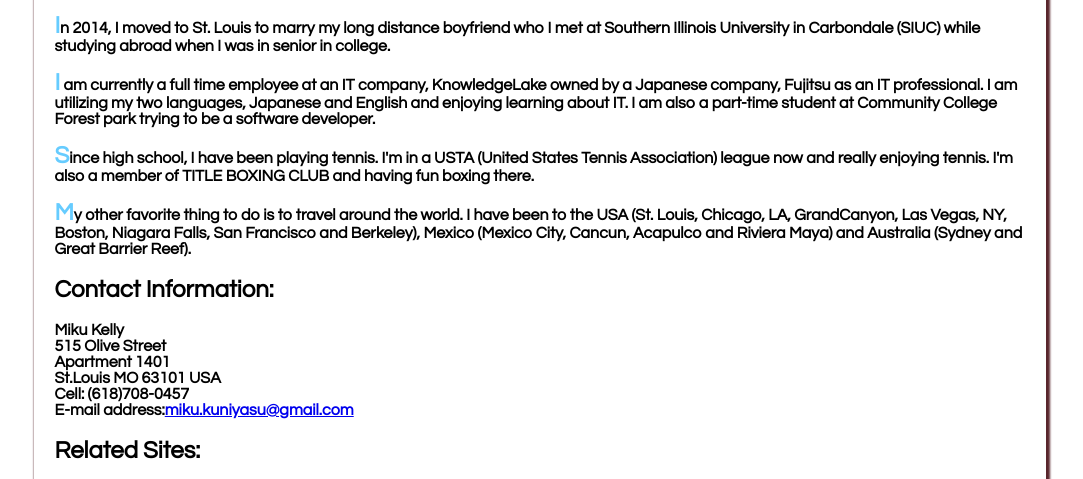
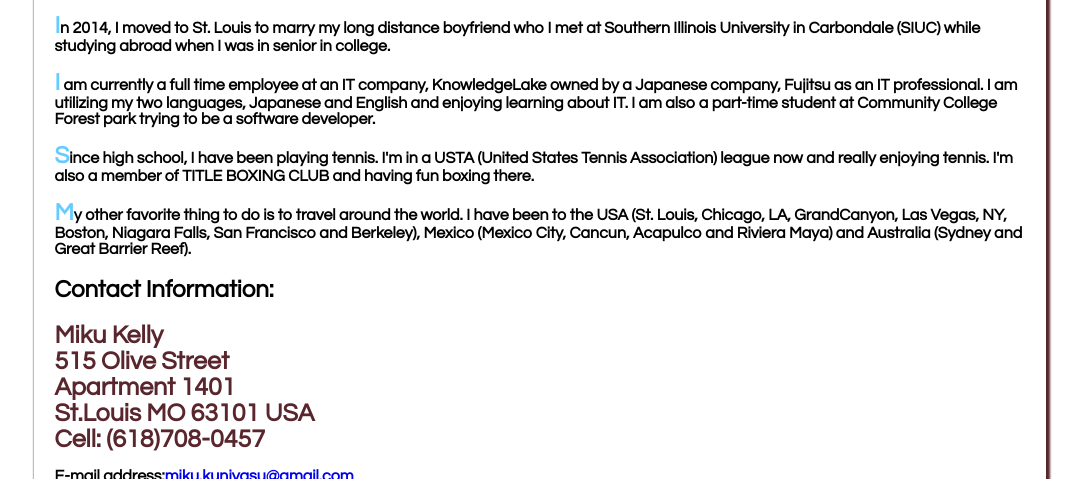
Before and after one commit to mkel77/html-me-something, a plain HTML site: page index.html in a window 1280 px wide. Shown: the part 783-1262 px from the top of the page, without its empty margins (100-1183 px from the left). Drawn offline with Linux system fonts and the light colour scheme.

Commit message:
Added index html file

```diff
--- a/index.html
+++ b/index.html
@@ -42,11 +42,11 @@ I'm also a member of TITLE BOXING CLUB and having fun boxing there.</p>
 NY, Boston, Niagara Falls, San Francisco and Berkeley), Mexico (Mexico City, Cancun, Acapulco and Riviera Maya) and Australia (Sydney and Great
 Barrier Reef).</p>
 <a name="info"><h2>Contact Information:</h2></a>
-Miku Kelly<br>
+<div class = "friend">Miku Kelly<br>
 515 Olive Street<br>
 Apartment 1401<br>
 St.Louis MO 63101 USA<br>
-Cell: (618)708-0457<br>
+Cell: (618)708-0457</div><br>
 E-mail address:<a href="mailto:miku.kuniyasu@gmail.com">miku.kuniyasu@gmail.com</a>
 <h2>Related Sites:</h2>
 <img src="images/cherry.jpg" alt="CherryBlossom" height="20" width="30"></img> Where I live now <img src="images/arrow.gif" alt="arrow" height="25" width="30"></img><a href="https://www.stlouis-mo.gov/"> "St. Louis"</a><br>
```
